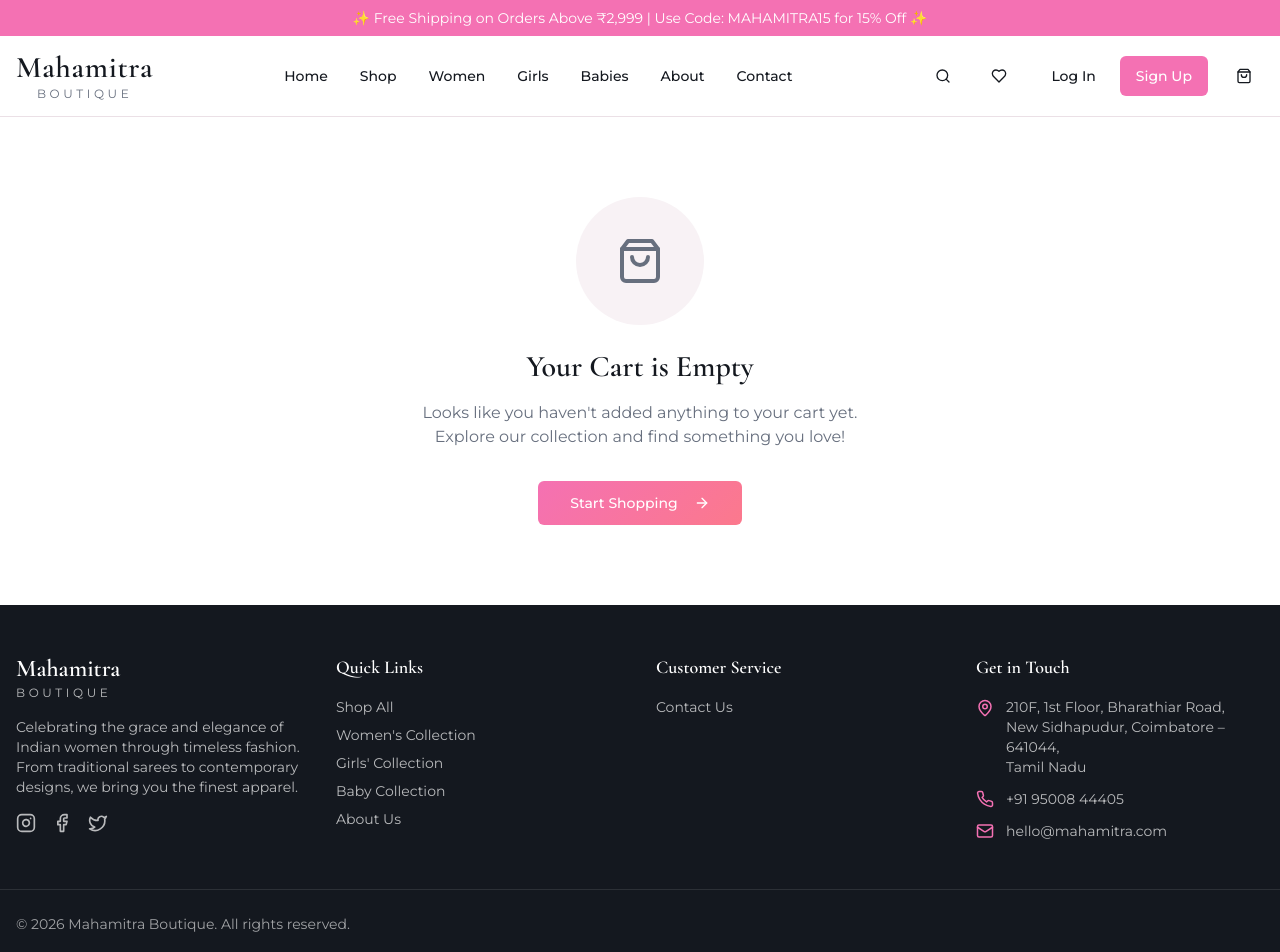
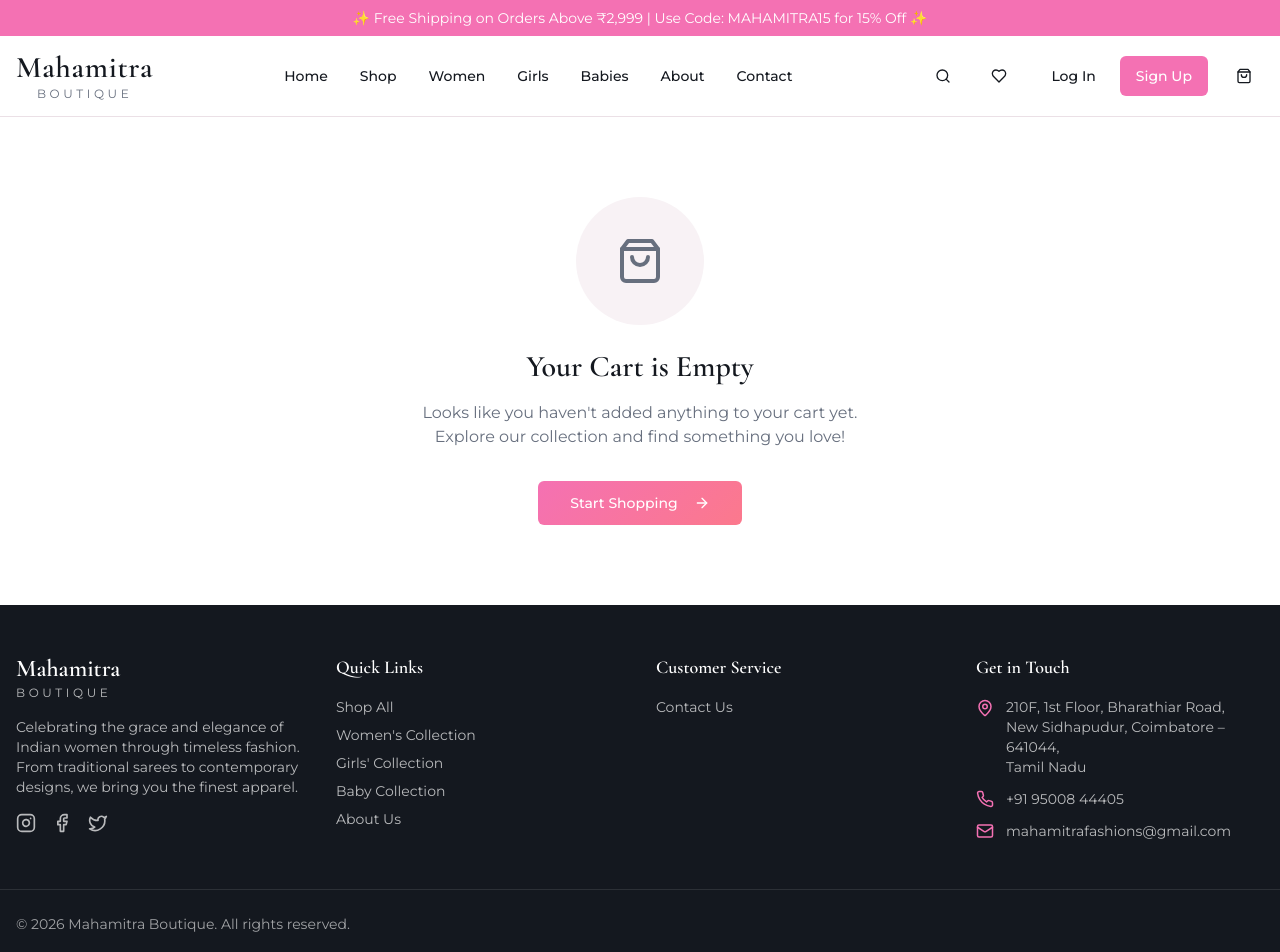
Before and after one commit to sanjayn29/Mahamitra-E-commence, a React (Vite) app: page /cart in a window 1280 px wide. Shown: the top 952 px of the page. Built offline with nearby package versions, Linux system fonts and the light colour scheme; the HTML template or start-up script is replaced by a standard one.

Commit message:
adding the email

```diff
--- a/src/components/Footer.tsx
+++ b/src/components/Footer.tsx
@@ -110,7 +110,7 @@
                 </li>
                 <li className="flex items-center gap-3">
                   <Mail size={18} className="text-primary flex-shrink-0" />
-                  <span className="text-background/70">hello@mahamitra.com</span>
+                  <span className="text-background/70">{CONTACT_INFO.email.primary}</span>
                 </li>
               </ul>
             </div>
--- a/src/constants/contact.ts
+++ b/src/constants/contact.ts
@@ -25,8 +25,8 @@
     display: '+91 95008 44405',
   },
   email: {
-    primary: 'hello@mahamitra.com',
-    support: 'support@mahamitra.com',
+    primary: 'mahamitrafashions@gmail.com',
+    support: 'mahamitrafashions@gmail.com',
   },
   social: {
     instagram: {
--- a/src/pages/ContactPage.tsx
+++ b/src/pages/ContactPage.tsx
@@ -46,7 +46,7 @@
           phone: formData.phone,
           subject: formData.subject,
           message: formData.message,
-          from_email: 'support@mahamitra.com',
+          from_email: CONTACT_INFO.email.primary,
           time: new Date().toLocaleString('en-US', { timeZone: 'Asia/Kolkata' })
         },
         publicKey
@@ -62,7 +62,7 @@
           phone: formData.phone,
           subject: formData.subject,
           message: formData.message,
-          from_email: 'support@mahamitra.com'
+          from_email: CONTACT_INFO.email.primary
         },
         publicKey
       );
@@ -230,8 +230,8 @@
                   </div>
                   <h3 className="font-serif text-lg font-medium mb-2">Email Us</h3>
                   <p className="text-muted-foreground font-sans text-sm">
-                    hello@mahamitra.com<br />
-                    support@mahamitra.com
+                    {CONTACT_INFO.email.primary}<br />
+                    {CONTACT_INFO.email.support}
                   </p>
                 </div>
 
```
